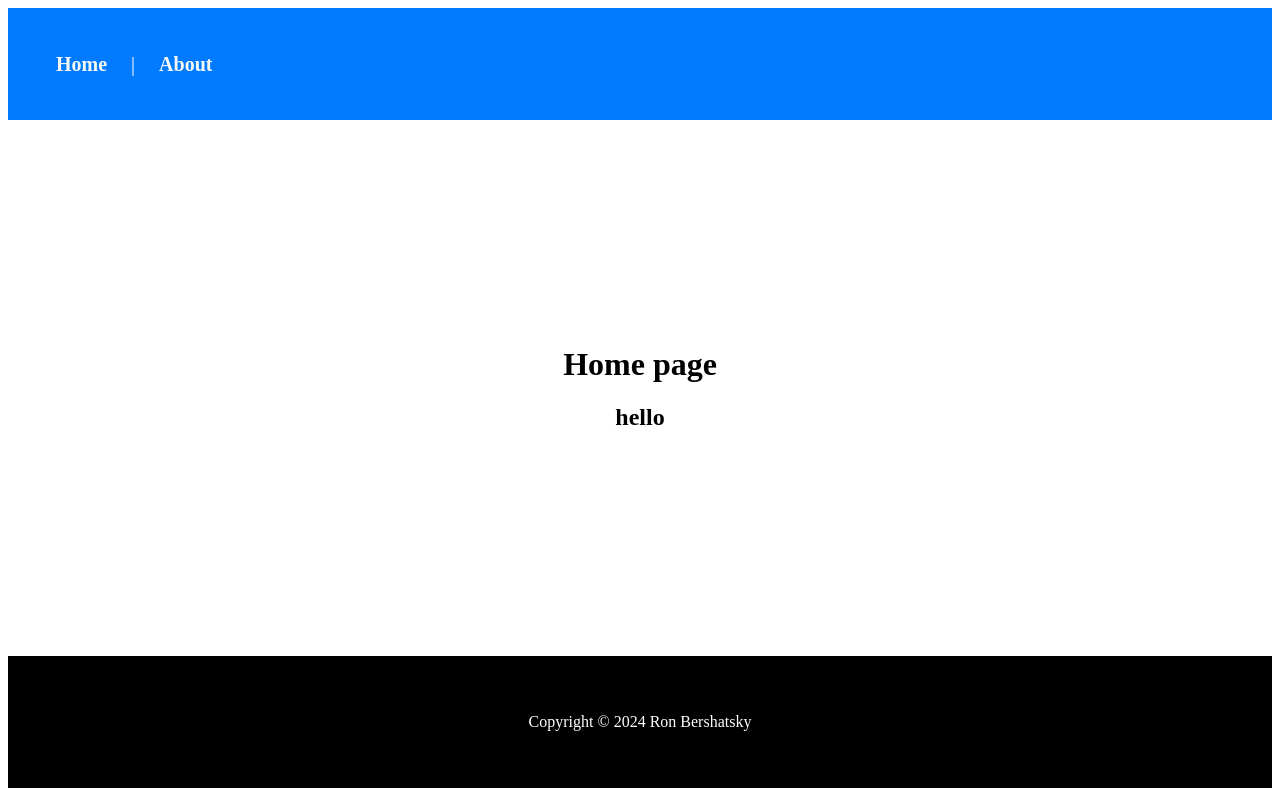
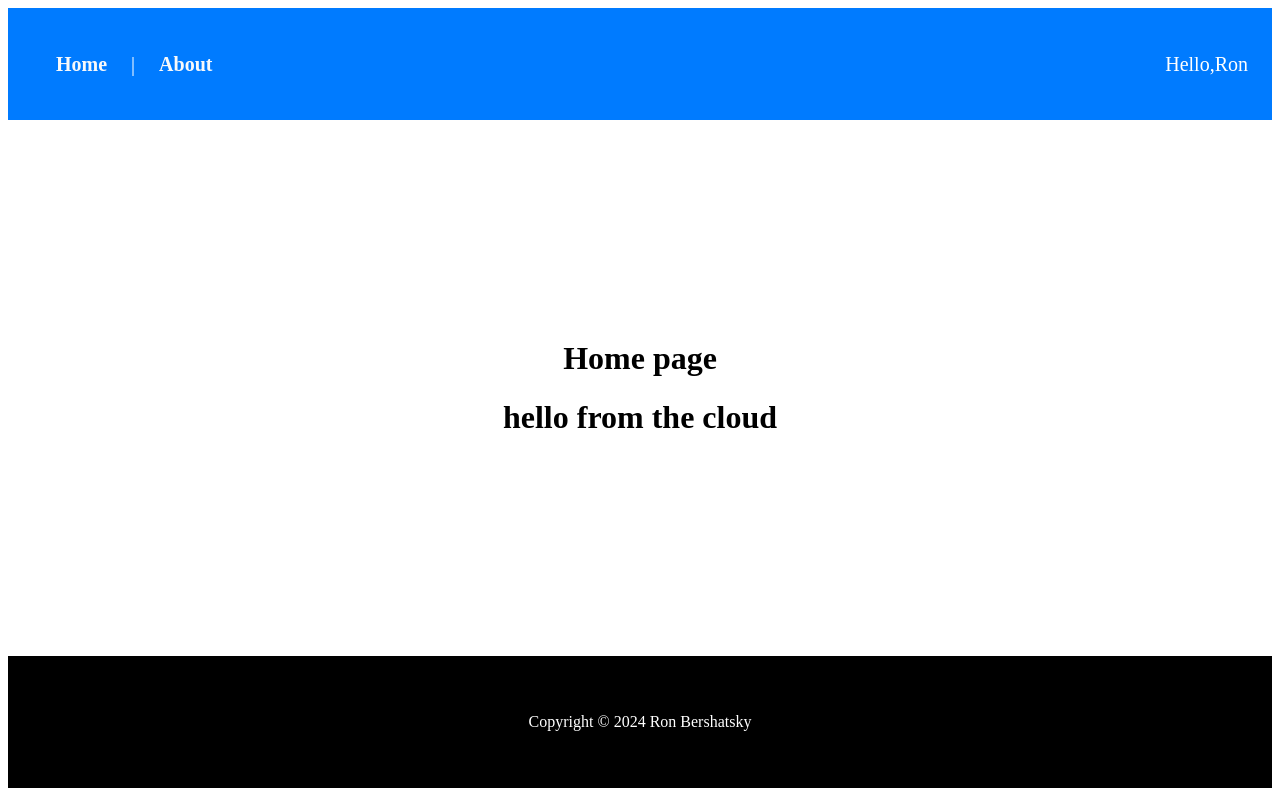
Before and after one commit to ronb-tech/wordcloud, a Vue app: page / in a window 1280 px wide. Built offline with nearby package versions, Linux system fonts and the light colour scheme.

Commit message:
add vuex store

```diff
--- a/src/App.vue
+++ b/src/App.vue
@@ -13,6 +13,12 @@
 <script setup>
 import Header from "@/views/Header.vue";
 import Footer from "@/views/Footer.vue";
+import { useStore } from "vuex";
+const store = useStore();
+
+const demoName = "Ron ";
+
+store.dispatch("initDemoUser", demoName);
 </script>
 
 <style lang="scss" scoped>
--- /dev/null
+++ b/src/components/WordCloud.vue
@@ -0,0 +1,16 @@
+<template>
+  <div class="word-cloud">
+    <h1>{{ msg }}</h1>
+  </div>
+</template>
+
+<script setup>
+import { ref } from "vue";
+const msg = ref("hello from the cloud");
+</script>
+
+<style lang="scss" scoped>
+@import "@/assets/style/main.scss";
+.word-cloud {
+}
+</style>
--- a/src/store/index.js
+++ b/src/store/index.js
@@ -2,21 +2,19 @@ import { createStore } from "vuex";
 
 const store = createStore({
   state: {
-    count: 0,
+    userName: "",
   },
   mutations: {
-    increment(state) {
-      state.count++;
+    setUserName(state, userName) {
+      state.userName = userName;
     },
   },
   actions: {
-    increment(context) {
-      context.commit("increment");
+    initDemoUser({ commit }, payload) {
+      commit("setUserName", payload);
     },
   },
-  getters: {
-    count: (state) => state.count,
-  },
+  getters: {},
   modules: {},
 });
 
--- a/src/views/Header.vue
+++ b/src/views/Header.vue
@@ -4,10 +4,17 @@
       <router-link to="/">Home</router-link> |
       <router-link to="/about">About</router-link>
     </div>
+    <div class="user-section">Hello,{{ getUserName }}</div>
   </div>
 </template>
 
-<script setup></script>
+<script setup>
+import { computed } from "vue";
+import { useStore } from "vuex";
+const store = useStore();
+
+const getUserName = computed(() => store.state.userName);
+</script>
 
 <style lang="scss" scoped>
 @import "@/assets/style/main.scss";
--- a/src/views/Home.vue
+++ b/src/views/Home.vue
@@ -1,15 +1,16 @@
 <template>
   <div class="home-page">
     <h1>Home page</h1>
-    <h2>{{ msg }}</h2>
+    <WordCloud></WordCloud>
   </div>
 </template>
 
-<script setup>
-import { ref } from "vue";
+<script setup lang="js">
+import { computed, onMounted, ref,watch } from "vue";
 import { useStore } from "vuex";
+import WordCloud  from "@/components/WordCloud.vue";
+
 const store = useStore();
-const msg = ref("hello");
 </script>
 
 <style lang="scss" scoped>
```
Also changed, not shown: src/components/HelloWorld.vue (deleted, +0 -12 lines).
